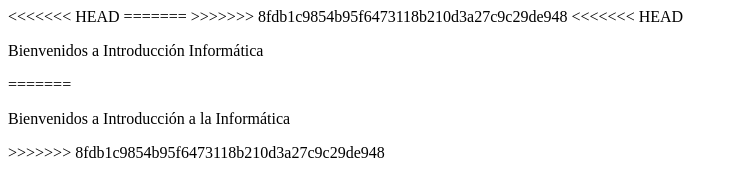
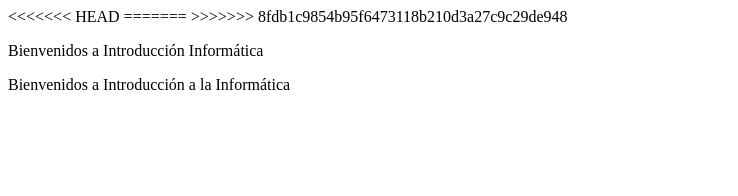
Before and after one commit to Gloriux11/Sala11, a plain HTML site: page index.html in a window 1280 px wide. Shown: the whole page, without its empty margins (0-738 px from the left). Drawn offline with Linux system fonts and the light colour scheme.

Commit message:
Archivo js

```diff
--- a/index.html
+++ b/index.html
@@ -10,10 +10,7 @@
 
 
 
-<<<<<<< HEAD
     <p>Bienvenidos a Introducción Informática</p>
-=======
 
     <p>Bienvenidos a Introducción a la Informática</p>
->>>>>>> 8fdb1c9854b95f6473118b210d3a27c9c29de948
 </body>
```
Also changed, not shown: hola.js (added).
